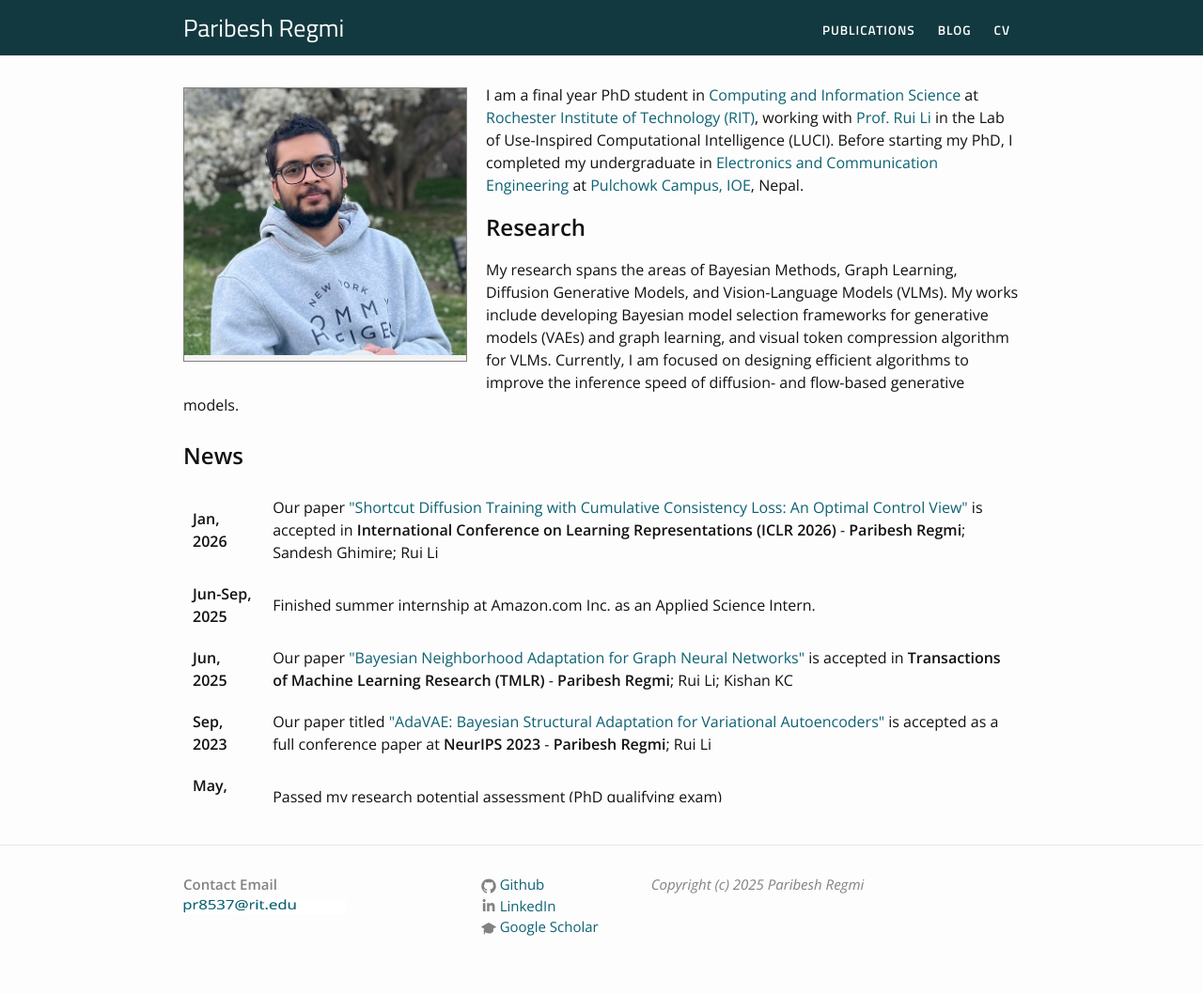
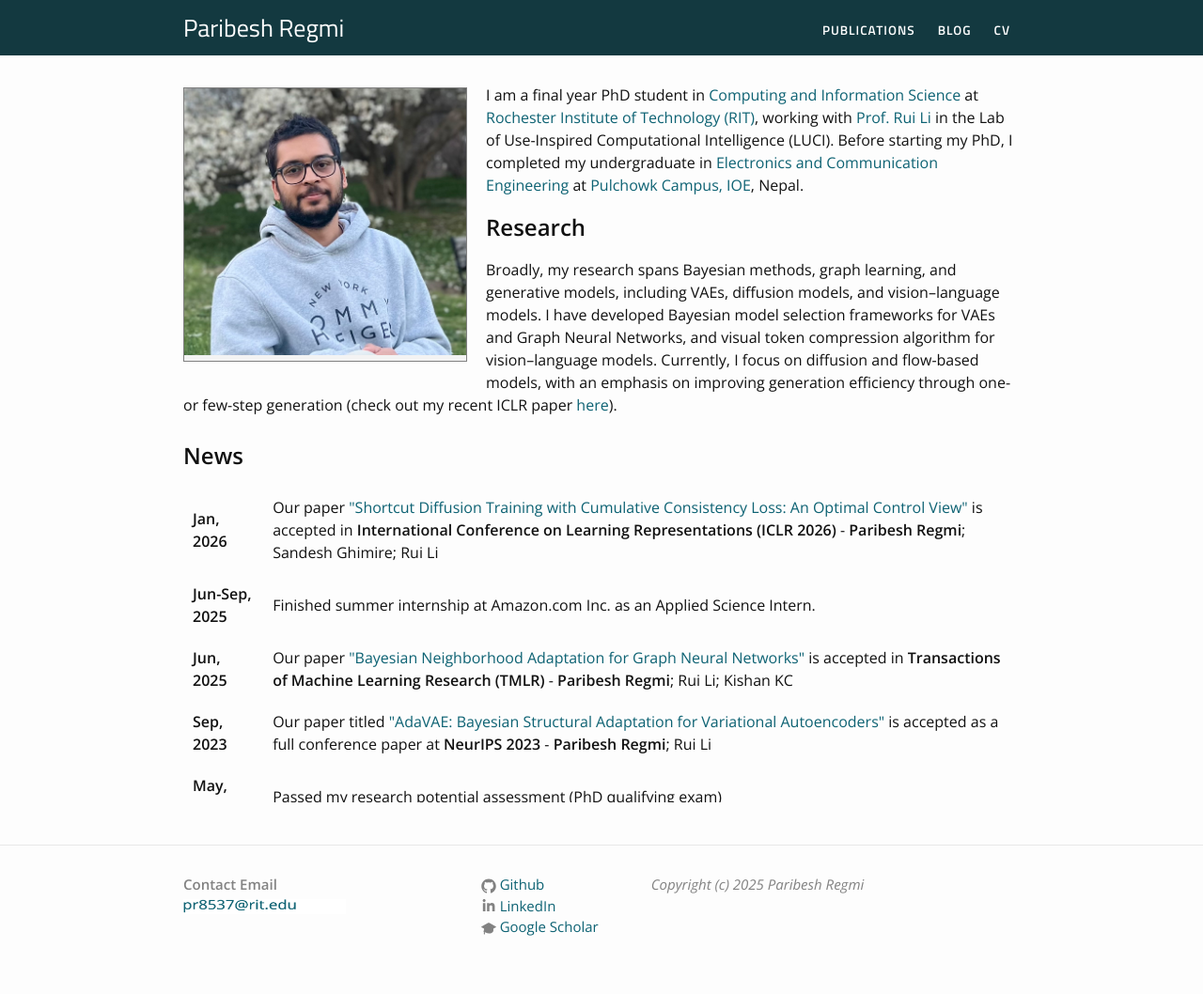
Before and after one commit to paribeshregmi/paribeshregmi.github.io, a Jekyll site: the page built from index.markdown, in a window 1280 px wide. Shown: the whole page at 94% size. Built offline with Jekyll 4.4.1, drawn with Linux system fonts in a browser that asks for light colours.

Commit message:
Update index.markdown

```diff
--- a/index.markdown
+++ b/index.markdown
@@ -15,7 +15,7 @@ layout: default
     <h2>
  <b>Research</b>
  </h2>
-My research spans the areas of Bayesian Methods, Graph Learning, Diffusion Generative Models, and Vision-Language Models (VLMs). My works include developing Bayesian model selection frameworks for generative models (VAEs) and graph learning, and visual token compression algorithm for VLMs. Currently, I am focused on designing efficient algorithms to improve the inference speed of diffusion- and flow-based generative models. <br><br>
+Broadly, my research spans Bayesian methods, graph learning, and generative models, including VAEs, diffusion models, and vision–language models. I have developed Bayesian model selection frameworks for VAEs and Graph Neural Networks, and visual token compression algorithm for vision–language models. Currently, I focus on diffusion and flow-based models, with an emphasis on improving generation efficiency through one- or few-step generation (check out my recent ICLR paper <a href="https://openreview.net/forum?id=cZqAk87Lu4" target="_blank" rel="noopener noreferrer">here</a>). <br><br>
 
 
 <h2>
```
